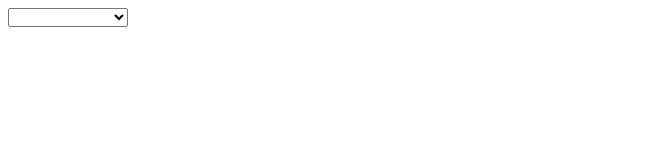
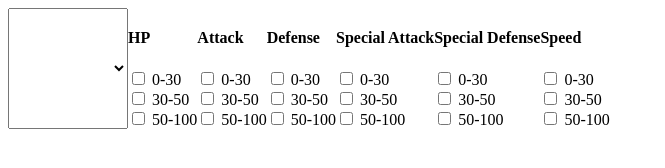
Before and after one commit to Eno-Mario/JS-TA-FS19, a plain HTML site: page index.html in a window 1280 px wide. Shown: the whole page, without its empty margins (0-665 px from the left). Drawn offline with Linux system fonts and the light colour scheme; no server answers.

Commit message:
soluzione definitiva

```diff
--- a/index.html
+++ b/index.html
@@ -6,6 +6,7 @@
     <title>Document</title>
   </head>
   <body>
+    <header style="display: flex">
       <select name="order" id="order">
         <option value=""></option>
         <option value="0">HP</option>
@@ -16,7 +17,67 @@
         <option value="5">Speed</option>
       </select>
 
-    <div class="container"></div>
+      <div>
+        <h4>HP</h4>
+        <input type="checkbox" id="h0-30" name="0" value="0-30" />
+        <label for="h0-30"> 0-30 </label><br />
+        <input type="checkbox" id="h30-50" name="0" value="30-50" />
+        <label for="h30-50"> 30-50 </label><br />
+        <input type="checkbox" id="h50-100" name="0" value="50-100" />
+        <label for="h50-100"> 50-100 </label><br />
+      </div>
+
+      <div>
+        <h4>Attack</h4>
+        <input type="checkbox" id="a0-30" name="1" value="0-30" />
+        <label for="a0-30"> 0-30 </label><br />
+        <input type="checkbox" id="a30-50" name="1" value="30-50" />
+        <label for="a30-50"> 30-50 </label><br />
+        <input type="checkbox" id="a50-100" name="1" value="50-100" />
+        <label for="a50-100"> 50-100 </label><br />
+      </div>
+
+      <div>
+        <h4>Defense</h4>
+        <input type="checkbox" id="d0-30" name="2" value="0-30" />
+        <label for="d0-30"> 0-30 </label><br />
+        <input type="checkbox" id="d30-50" name="2" value="30-50" />
+        <label for="d30-50"> 30-50 </label><br />
+        <input type="checkbox" id="d50-100" name="2" value="50-100" />
+        <label for="d50-100"> 50-100 </label><br />
+      </div>
+
+      <div>
+        <h4>Special Attack</h4>
+        <input type="checkbox" id="sa0-30" name="3" value="0-30" />
+        <label for="sa0-30"> 0-30 </label><br />
+        <input type="checkbox" id="sa30-50" name="3" value="30-50" />
+        <label for="sa30-50"> 30-50 </label><br />
+        <input type="checkbox" id="sa50-100" name="3" value="50-100" />
+        <label for="sa50-100"> 50-100 </label><br />
+      </div>
+
+      <div>
+        <h4>Special Defense</h4>
+        <input type="checkbox" id="sd0-30" name="4" value="0-30" />
+        <label for="sd0-30"> 0-30 </label><br />
+        <input type="checkbox" id="sd30-50" name="4" value="30-50" />
+        <label for="sd30-50"> 30-50 </label><br />
+        <input type="checkbox" id="sd50-100" name="4" value="50-100" />
+        <label for="sd50-100"> 50-100 </label><br />
+      </div>
+
+      <div>
+        <h4>Speed</h4>
+        <input type="checkbox" id="s0-30" name="5" value="0-30" />
+        <label for="s0-30"> 0-30 </label><br />
+        <input type="checkbox" id="s30-50" name="5" value="30-50" />
+        <label for="s30-50"> 30-50 </label><br />
+        <input type="checkbox" id="s50-100" name="5" value="50-100" />
+        <label for="s50-100"> 50-100 </label><br />
+      </div>
+    </header>
+    <div class="container" style="display: flex; flex-wrap: wrap"></div>
 
     <script src="script.js"></script>
   </body>
```
Lines whose indentation alone changed are shown as unchanged.
